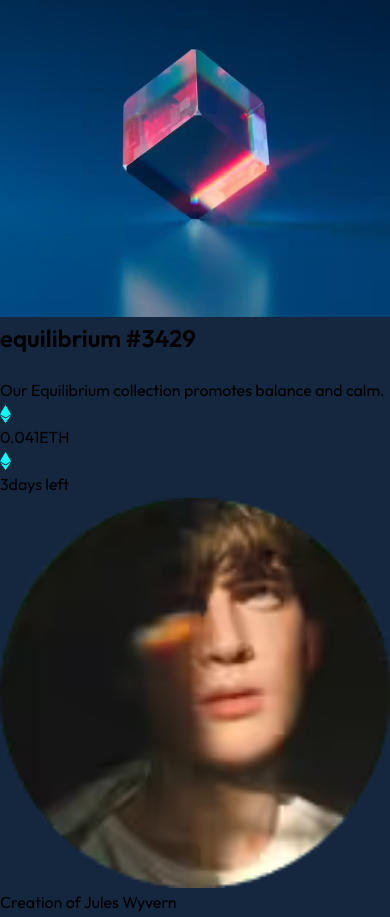
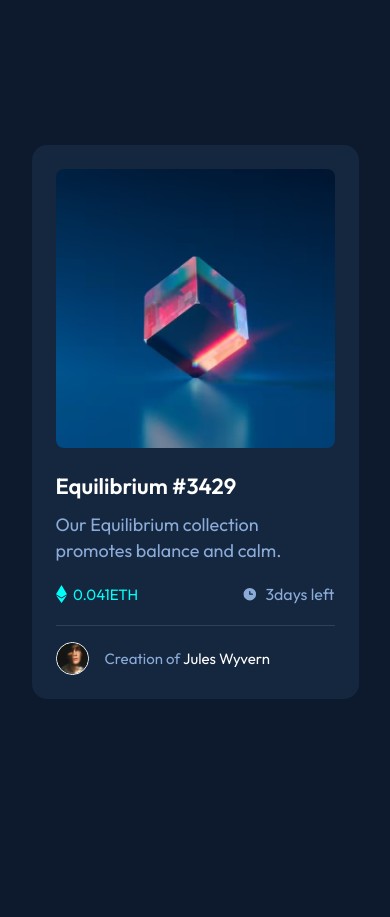
Before and after one commit to devpullcode/fm-nft-preview-card-component-main, a website: page index.html in a window 390 px wide. After the commit the page ends 844 px from the top, so only its background shows below. Drawn offline with Linux system fonts and the light colour scheme.

Commit message:
style(m-ntf-preview-card): add mobile styles

```diff
--- a/index.html
+++ b/index.html
@@ -17,7 +17,7 @@
           <picture class="m-block__img">
             <source type="image/avif" srcset="build/img/image-equilibrium.avif" />
             <source type="image/webp" srcset="build/img/image-equilibrium.webp" />
-            <img loading="lazy" src="build/img/image-equilibrium.jpg" class="m-ntf-preview-card__img" alt="Image for card preview" width="500" height="300" />
+            <img loading="lazy" src="build/img/image-equilibrium.jpg" class="m-ntf-preview-card__img-card" alt="Image for card preview" width="500" height="300" />
           </picture>
         </div>
 
@@ -30,14 +30,14 @@
 
       <!-- ========== crypto details ========== -->
       <div class="m-ntf-preview-card__crypto-details">
-        <div class="m-ntf-preview-card__market-cap-container">
+        <div class="m-ntf-preview-card__detail m-ntf-preview-card__market-cap-container">
           <img src="build/img/icon-ethereum.svg" class="m-ntf-preview-card__market-cap-img" alt="icon ethereum" />
-          <p class="m-ntf-preview-card__market-cap-txt"><span class="m-ntf-preview-card__market-cap-value">0.041</span>ETH</p>
+          <p class="m-ntf-preview-card__detail-txt m-ntf-preview-card__market-cap-txt"><span class="m-ntf-preview-card__market-cap-value">0.041</span>ETH</p>
         </div>
 
-        <div class="m-ntf-preview-card__price-change-container">
-          <img src="build/img/icon-ethereum.svg" class="m-ntf-preview-card__price-change-img" alt="icon ethereum" />
-          <p class="m-ntf-preview-card__price-change-txt"><span class="m-ntf-preview-card__price-change-value">3</span>days left</p>
+        <div class="m-ntf-preview-card__detail m-ntf-preview-card__price-change-container">
+          <img src="build/img/icon-clock.svg" class="m-ntf-preview-card__price-change-img" alt="icon ethereum" />
+          <p class="m-ntf-preview-card__detail-txt m-ntf-preview-card__price-change-txt"><span class="m-ntf-preview-card__price-change-value">3</span>days left</p>
         </div>
       </div>
 
@@ -46,7 +46,7 @@
         <picture class="m-block__img">
           <source type="image/avif" srcset="build/img/image-avatar.avif" />
           <source type="image/webp" srcset="build/img/image-avatar.webp" />
-          <img loading="lazy" src="build/img/image-avatar.jpg" class="m-ntf-preview-card__img" alt="User image for public preview card" width="500" height="300" />
+          <img loading="lazy" src="build/img/image-avatar.jpg" class="m-ntf-preview-card__img-user" alt="User image for public preview card" width="500" height="300" />
         </picture>
         <p class="m-ntf-preview-card__data-user-txt">Creation of <span class="m-ntf-preview-card__data-user-name">Jules Wyvern</span></p>
       </div>
--- a/src/scss/base/_globales.scss
+++ b/src/scss/base/_globales.scss
@@ -1,5 +1,5 @@
 /* ========== typography ========== */
-@use "../base/variables" as v;
+@use "variables" as v;
 
 html {
   font-size: 16px;
@@ -13,7 +13,7 @@ body {
 
   font-family: v.$font-primary;
   line-height: 1.8;
-  background-color: v.$very-dark-blue-card-bg;
+  background-color: v.$very-dark-blue-main-bg;
 }
 
 /* ========== text ========== */
--- a/src/scss/module/_m-ntf-preview-card.scss
+++ b/src/scss/module/_m-ntf-preview-card.scss
@@ -0,0 +1,90 @@
+@use "../base/variables" as v;
+
+.m-ntf-preview-card {
+  width: 20.4375rem;
+  padding: 1.5rem;
+
+  border-radius: 15px;
+  background-color: v.$very-dark-blue-card-bg;
+
+  /* ========== header ========== */
+  &__header {
+    margin-bottom: 0.75rem;
+  }
+  &__img-container {
+    margin-bottom: 1.5rem;
+  }
+  &__img-card {
+    border-radius: 8px;
+  }
+  &__title {
+    color: v.$pure-white;
+    margin-bottom: 0;
+
+    font-size: 1.375rem;
+    text-transform: capitalize;
+    line-height: normal;
+  }
+  &__description {
+    margin-bottom: 1rem;
+  }
+  &__txt {
+    font-size: 1.125rem;
+    line-height: 1.625rem;
+    color: v.$soft-blue;
+  }
+
+  /* ========== crypto details ========== */
+  &__crypto-details {
+    display: flex;
+    justify-content: space-between;
+    margin-bottom: 1rem;
+  }
+  &__detail {
+    display: flex;
+    align-items: center;
+  }
+  &__market-cap-img {
+    width: 0.6875rem;
+    height: 1.125rem;
+    margin-right: 0.405rem;
+  }
+  &__market-cap-txt {
+    font-size: 0.9375rem;
+    line-height: normal;
+    color: v.$cyan;
+  }
+  &__price-change-img {
+    width: 1rem;
+    height: 1rem;
+    margin-right: 0.4813rem;
+  }
+  &__price-change-txt {
+    color: v.$soft-blue;
+  }
+
+  /* ========== footer ========== */
+  &__data-user-container {
+    display: flex;
+    align-items: center;
+    padding-top: 1rem;
+    border-top: 1px solid v.$very-dark-blue-line;
+  }
+  &__img-user {
+    width: 2.0625rem;
+    margin-right: 1rem;
+    border-radius: 50%;
+
+    border: 1px solid v.$pure-white;
+  }
+  &__data-user-txt {
+    height: fit-content;
+
+    font-size: 0.9375rem;
+    line-height: normal;
+    color: v.$soft-blue;
+  }
+  &__data-user-name {
+    color: v.$pure-white;
+  }
+}
```
Also changed, not shown: build/css/main.css, 1 other file.
